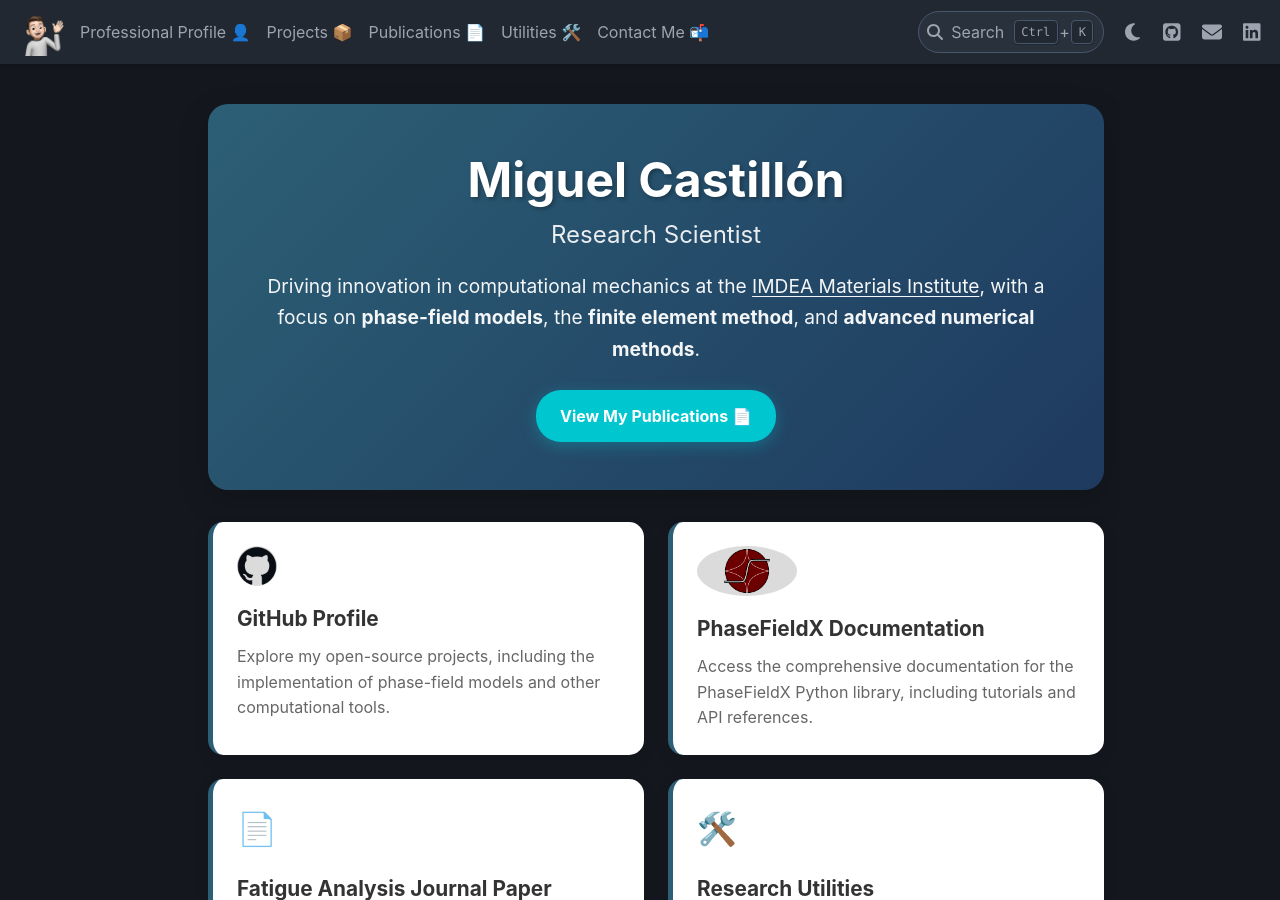
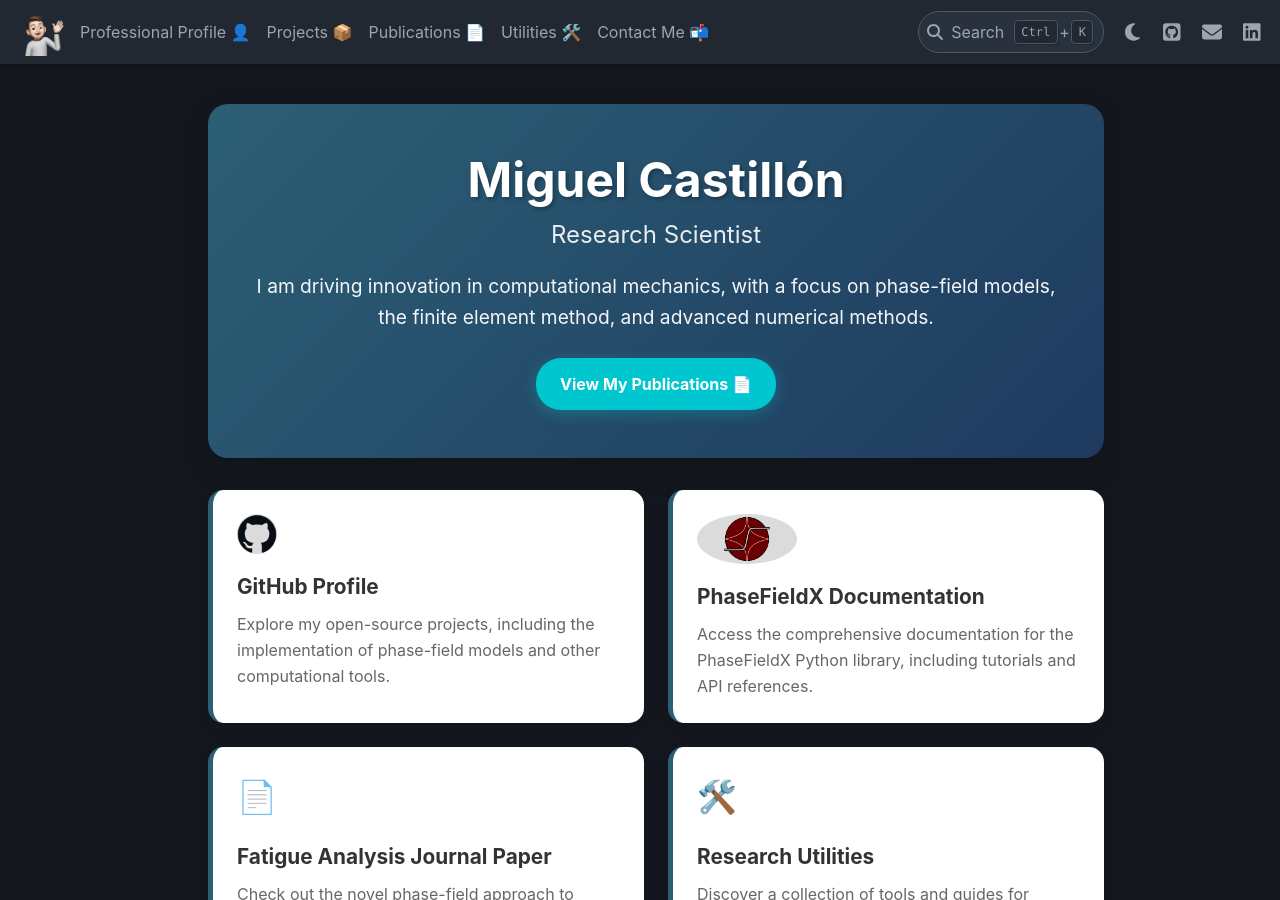
Before and after one commit to CastillonMiguel/CastillonMiguel.github.io, a Sphinx documentation site: the page built from docs/source/index.rst, in a window 1280 px wide and 900 px high. Built offline with Sphinx 7.4.7 and the PyData theme 0.15.4, drawn with Linux system fonts in a browser that asks for light colours.

Commit message:
update timeline date and refine professional description for clarity

```diff
--- a/docs/source/AboutMe/index.rst
+++ b/docs/source/AboutMe/index.rst
@@ -176,7 +176,7 @@ Professional Experience 💼
                 <div style="color: #666; font-size: 0.9rem;">IMDEA Materials Institute</div>
             </div>
             </div>
-            <div class="timeline-dates">📅 January 2021 - Present</div>
+            <div class="timeline-dates">📅 January 2021 - October 2025</div>
             <div class="timeline-description">
             Specializing in:
             <ul style="margin-top: 0.5rem;">
--- a/docs/source/index.rst
+++ b/docs/source/index.rst
@@ -121,7 +121,7 @@
         <h1 class="hero-title">Miguel Castillón</h1>
         <p class="hero-subtitle">Research Scientist</p>
         <p class="hero-description">
-            Driving innovation in computational mechanics at the <a href="https://materials.imdea.org" target="_blank" style="color: #fff; text-decoration: underline;">IMDEA Materials Institute</a>, with a focus on <strong>phase-field models</strong>, the <strong>finite element method</strong>, and <strong>advanced numerical methods</strong>.
+            I am driving innovation in computational mechanics, with a focus on phase-field models, the finite element method, and advanced numerical methods.
         </p>
         <a href="Publications/index.html" class="hero-button">View My Publications 📄</a>
     </div>
```
